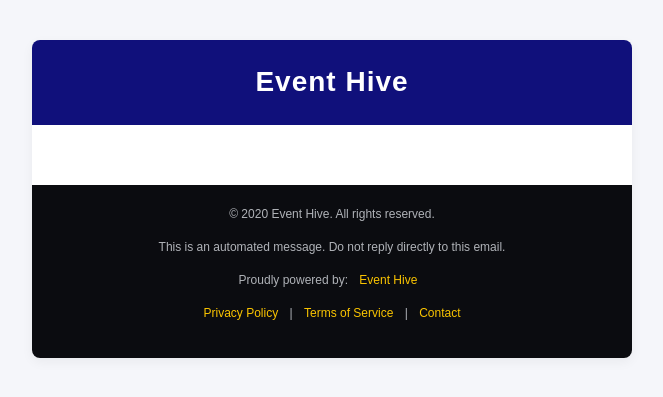
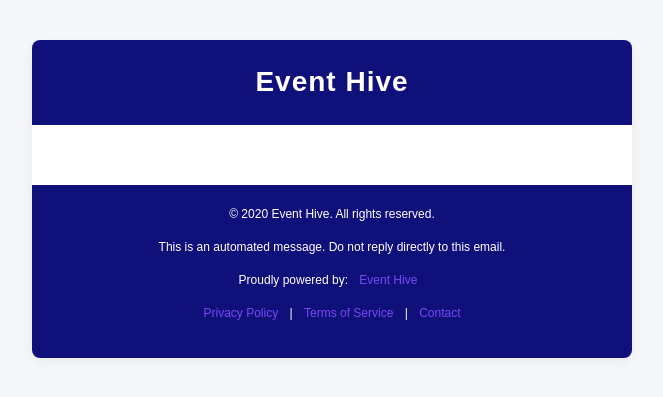
Before and after one commit to Mest-Grow-Projects/Event-manager-API, a Python web app: template app/mailer/templates/base_template.html in a window 1280 px wide. Shown: the top 397 px of the page, without its empty margins (308-971 px from the left). Run offline with Jinja, Linux system fonts and the light colour scheme; the template is opened without the code that fills it: most values are stand-ins (such as "Sample title", 1, 10 or a date in 2020).

Commit message:
footer color modified to white

```diff
--- a/app/mailer/templates/base_template.html
+++ b/app/mailer/templates/base_template.html
@@ -91,17 +91,21 @@
             }
 
             .footer {
-              background: #0B0C10;
-              color: #B0B3B8;
+              background-color: #10107B;
+              color: #ffffff;
               text-align: center;
               padding: 20px;
               font-size: 12px;
             }
 
             .footer a {
-              color: #FBC500;
+              color: #7848F4;
               text-decoration: none;
               margin: 0 8px;
+            }
+
+            .footer p {
+                color: #ffffff;
             }
 
             h1, h2, h3 {
```
